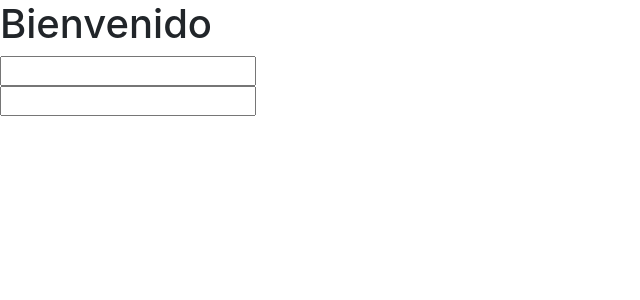
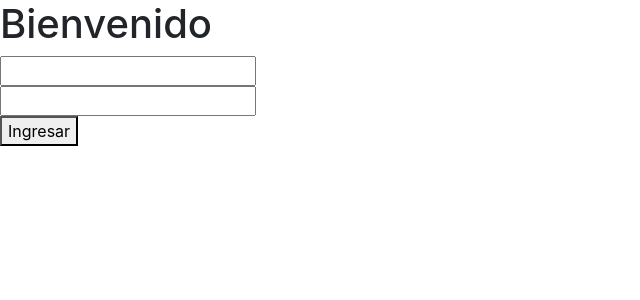
Before and after one commit to Marksolidor/React-login, a React (Create React App) app: page / in a window 1280 px wide. Shown: the top 300 px of the page, without its empty margins (0-640 px from the left). Built offline with nearby package versions, Linux system fonts and the light colour scheme.

Commit message:
feat button

```diff
--- a/src/App.js
+++ b/src/App.js
@@ -1,16 +1,20 @@
 import { useState } from 'react';
+import Button from './components/Button';
 import Form from './components/Input';
 
 
 function App() {
 
-  //const [user, setUser] = useState("");
+  const [user, setUser] = useState("");
   const [key, setKey] = useState("");
 
   return (
     <>
       <h1>Bienvenido</h1>
       <Form setUser={setKey} />
+      <div>
+        <Button/>
+      </div>
     </>
   );
 }
--- a/src/components/Button.jsx
+++ b/src/components/Button.jsx
@@ -0,0 +1,7 @@
+const Button = () => {
+    return (
+        <button>Ingresar</button>
+    )
+}
+
+export default Button;
```
